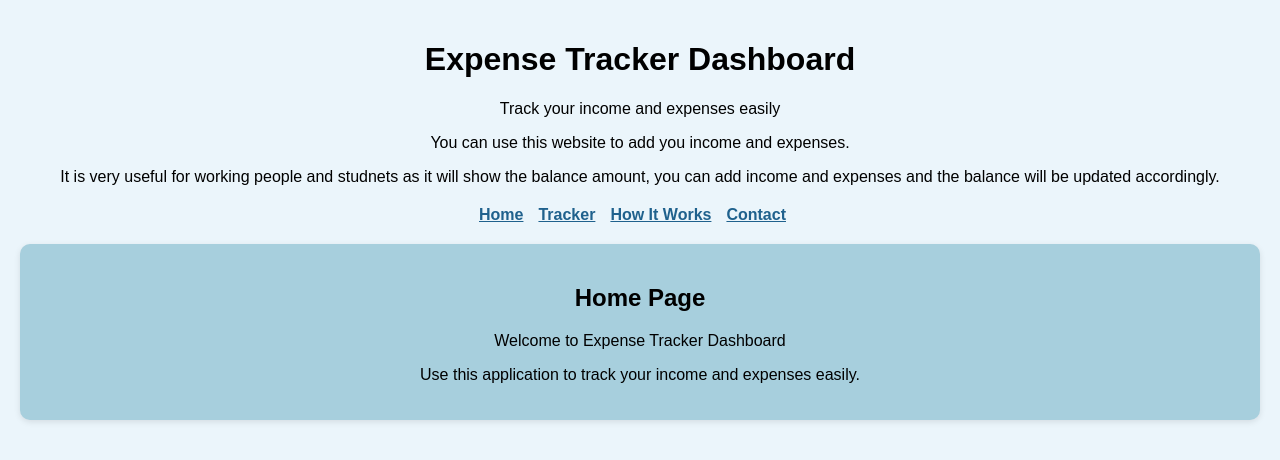
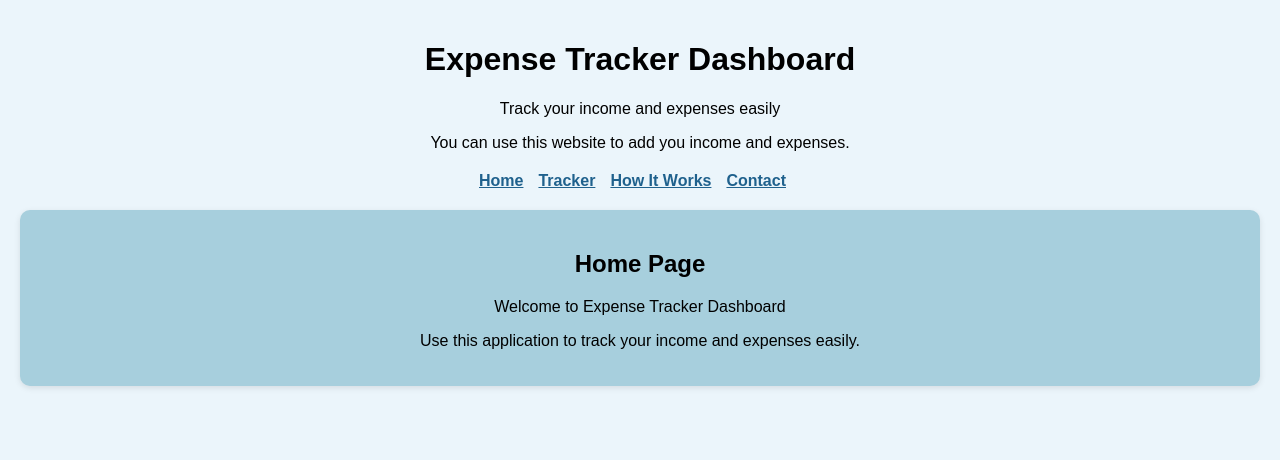
Before and after one commit to eshika14997/project, a React (Create React App) app: page / in a window 1280 px wide. Shown: the top 460 px of the page. Built offline with nearby package versions, Linux system fonts and the light colour scheme.

Commit message:
Update DashboardHeader.js

```diff
--- a/src/DashboardHeader.js
+++ b/src/DashboardHeader.js
@@ -6,7 +6,6 @@ function DashboardHeader(props) {
       <h1>{props.title}</h1>
       <p>{props.subtitle}</p>
       <p>You can use this website to add you income and expenses.</p>
-      <p>It is very useful for working people and studnets as it will show the balance amount, you can add income and expenses and the balance will be updated accordingly.</p>
     </div>
   );
 }
```
